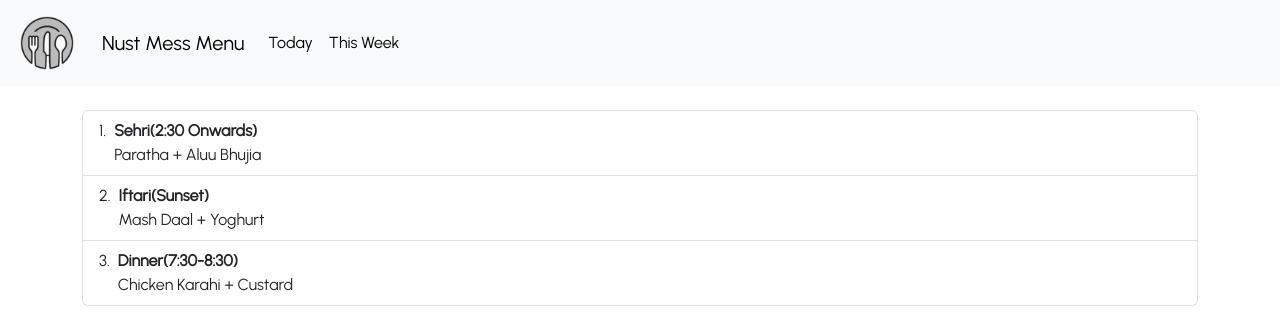
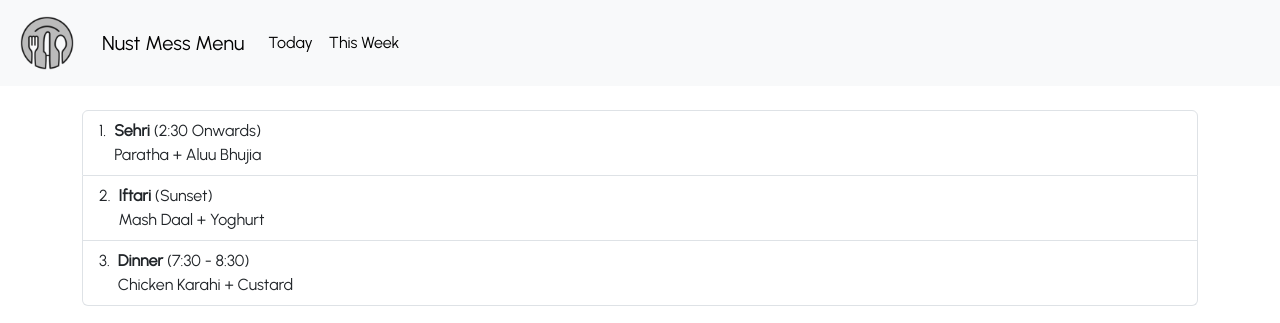
Before and after one commit to fatehmehmood123/Mess-Menu, a React (Create React App) app: page / in a window 1280 px wide. Shown: the top 323 px of the page. Built offline with nearby package versions, Linux system fonts and the light colour scheme.

Commit message:
bold tag simple timings

```diff
--- a/src/components/TodayContainer.js
+++ b/src/components/TodayContainer.js
@@ -9,21 +9,21 @@ export default function TodayContainer(props) {
         <ol className="list-group list-group-numbered">
           <li className="list-group-item d-flex justify-content-between align-items-start">
             <div className="ms-2 me-auto">
-              <div className="fw-bold">Sehri(2:30 Onwards)</div>
+              <div><b>Sehri</b> (2:30 Onwards)</div>
               {props.breakfast}
             </div>
 
           </li>
           <li className="list-group-item d-flex justify-content-between align-items-start">
             <div className="ms-2 me-auto">
-              <div className="fw-bold">Iftari(Sunset)</div>
+              <div><b>Iftari</b> (Sunset)</div>
               {props.lunch}
             </div>
 
           </li>
           <li className="list-group-item d-flex justify-content-between align-items-start">
             <div className="ms-2 me-auto">
-              <div className="fw-bold">Dinner(7:30-8:30)</div>
+              <div><b>Dinner</b> (7:30 - 8:30)</div>
               {props.dinner}
             </div>
           </li>
```
